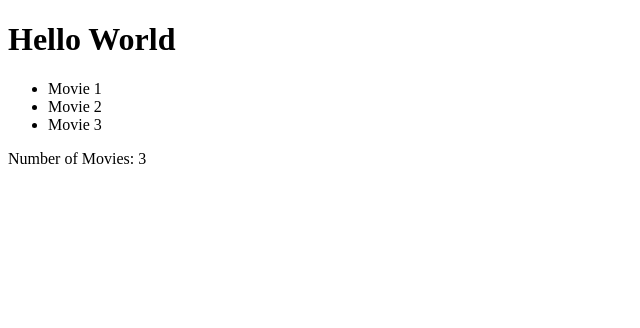
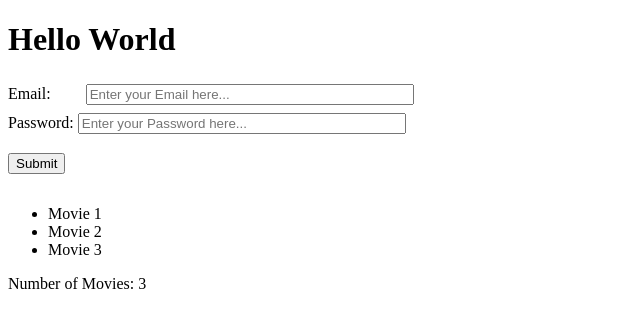
Before and after one commit to anykate/composition-api-state-management, a Vue app: page / in a window 1280 px wide. Shown: the top 328 px of the page, without its empty margins (0-640 px from the left). Built offline with nearby package versions, Linux system fonts and the light colour scheme.

Commit message:
Added UserLogin component

```diff
--- a/src/App.vue
+++ b/src/App.vue
@@ -1,5 +1,6 @@
 <script setup>
 import MovieList from '@/components/MovieList.vue'
+import UserLogin from '@/components/UserLogin.vue'
 import useMovieState from '@/store/useMovieState'
 const { getNumberOfMovies } = useMovieState()
 const numberOfMovies = getNumberOfMovies()
@@ -8,6 +9,7 @@ const numberOfMovies = getNumberOfMovies()
 <template>
     <div class="container">
         <h1>Hello World</h1>
+        <user-login />
         <movie-list />
         Number of Movies: {{ numberOfMovies }}
     </div>
--- /dev/null
+++ b/src/components/UserLogin.vue
@@ -0,0 +1,61 @@
+<script setup>
+import { ref } from 'vue'
+const userForm = ref({
+    email: '',
+    password: '',
+})
+const onSubmitForm = () => {
+    console.log(userForm.value)
+}
+</script>
+<template>
+    <div>
+        <form
+            @submit.prevent="onSubmitForm"
+            id="myForm"
+        >
+            <div class="form-group">
+                <label for="email">Email: </label>
+                <input
+                    type="email"
+                    name="email"
+                    id="email"
+                    v-model="userForm.email"
+                    placeholder="Enter your Email here..."
+                />
+            </div>
+            <div class="form-group">
+                <label for="password">Password: </label>
+                <input
+                    type="password"
+                    name="password"
+                    id="password"
+                    v-model="userForm.password"
+                    placeholder="Enter your Password here..."
+                />
+            </div>
+            <button
+                type="submit"
+                class="btnSubmit"
+            >
+                Submit
+            </button>
+        </form>
+    </div>
+</template>
+<style scoped>
+#myForm {
+    display: inline-block;
+}
+input[type='email'],
+input[type='password'] {
+    width: 20rem;
+    margin: 4px 0;
+}
+.form-group input[type='email'] {
+    margin-left: 31px;
+}
+.btnSubmit {
+    margin: 15px 0;
+}
+</style>
```
